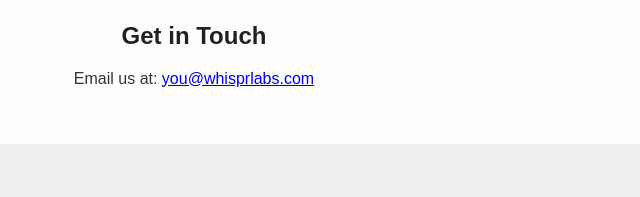
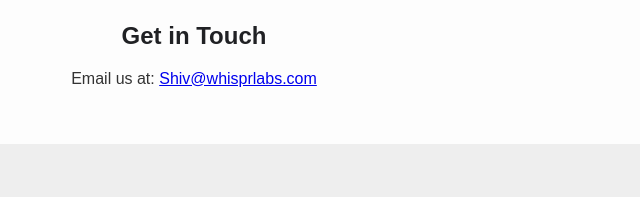
Before and after one commit to ShivVM/whisprlabs.github.io, a plain HTML site: page index.html in a window 1280 px wide. Shown: the part 808-1005 px from the top of the page, 446-1086 px from the left. Drawn offline with Linux system fonts and the light colour scheme.

Commit message:
Update index.html

```diff
--- a/index.html
+++ b/index.html
@@ -41,7 +41,7 @@
   <section>
     <div class="content">
       <h2>Get in Touch</h2>
-      <p>Email us at: <a href="mailto:you@whisprlabs.com">you@whisprlabs.com</a></p>
+      <p>Email us at: <a href="mailto:Shiv@whisprlabs.com">Shiv@whisprlabs.com</a></p>
     </div>
   </section>
 
```
